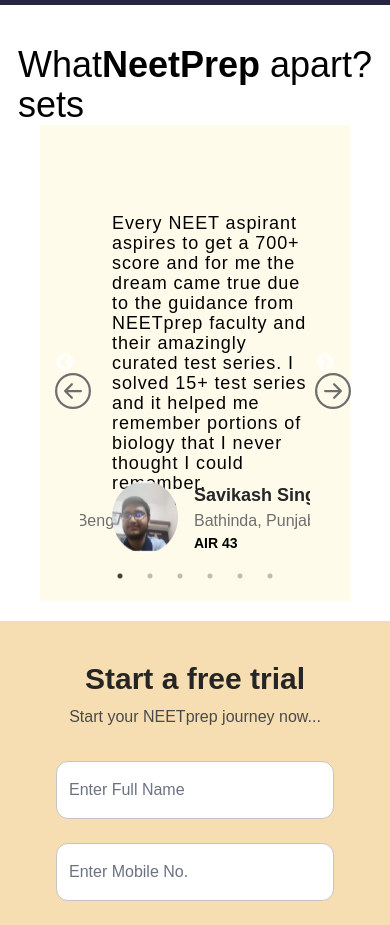
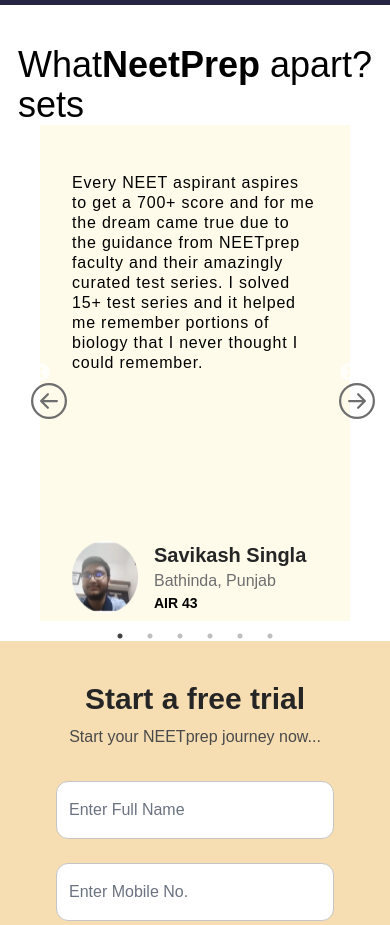
Before and after one commit to prashantsrana803/project1, a Next.js app: page / in a window 390 px wide. Shown: the part 4760-5685 px from the top of the page. Built offline with nearby package versions, Linux system fonts and the light colour scheme.

Commit message:
testimonial responsiveness fixed

```diff
--- a/src/components/Testimonial.tsx
+++ b/src/components/Testimonial.tsx
@@ -5,7 +5,6 @@ import "slick-carousel/slick/slick.css";
 import "slick-carousel/slick/slick-theme.css";
 import {
   BsArrowLeftCircle,
-  BsArrowRight,
   BsArrowRightCircle,
 } from "react-icons/bs";
 
@@ -14,7 +13,6 @@ const Testimonial = () => {
     className?: string;
     onClick?: React.MouseEventHandler<HTMLDivElement>;
   }
-
   const SampleNextArrow: React.FC<ArrowProps> = ({
     className,
 
@@ -38,7 +36,6 @@ const Testimonial = () => {
     return (
       <div
         className={className}
-
         onClick={onClick}
       >
         <BsArrowLeftCircle className="text-4xl text-[#6E6E6E]" />
@@ -75,27 +72,27 @@ const Testimonial = () => {
 
   return (
     <div className="mx-10 sm:mx-20 my-10 sm:mt-20 mb-5">
-      <div className=" flex justify-center">
+      <div className="flex justify-center">
         <span className="font-light text-4xl">What sets&nbsp;</span>
         <span className="font-bold text-4xl">NeetPrep&nbsp;</span>
         <span className="font-light text-4xl">apart?</span>
       </div>
 
-      <div className=" bg-[#FFFBEB] px-10 sm:py-0 py-10">
+      <div className=" bg-[#FFFBEB] px-4 sm:px-10">
         <Slider {...settings}>
           {data.map((d) => (
-            <div className="my-8 p-4 mx-4">
-              <div className=" bg-[#FFFBEB] h-[300px] sm:h-[250px]">
+            <div className="my-8 p-4">
+              <div className=" bg-[#FFFBEB] h-[400px] sm:h-[250px]">
                 <div>
-                  <p className=" tracking-wider leading-5 text-lg sm:text-base sm:font-normal ">
+                  <p className=" tracking-wider leading-5 sm:font-normal">
                     {d.review}
                   </p>
                 </div>
 
-                <div className="flex flex-row  absolute bottom-2">
+                <div className="flex flex-row absolute bottom-2 lg:w-80 w-[16rem]">
                   <Image src={d.img} height={6} width={66} alt="" />
-                  <div>
-                    <p className="flex flex-col font-bold sm:text-xl text-lg text-[#252525] pl-4">
+                  <div className="">
+                    <p className="flex flex-col font-bold sm:text-xl text-xl text-[#252525] pl-4 ">
                       {d.name}
                     </p>
                     <p className="flex flex-col text-base font-medium text-[#6E6E6E] pl-4">
```
